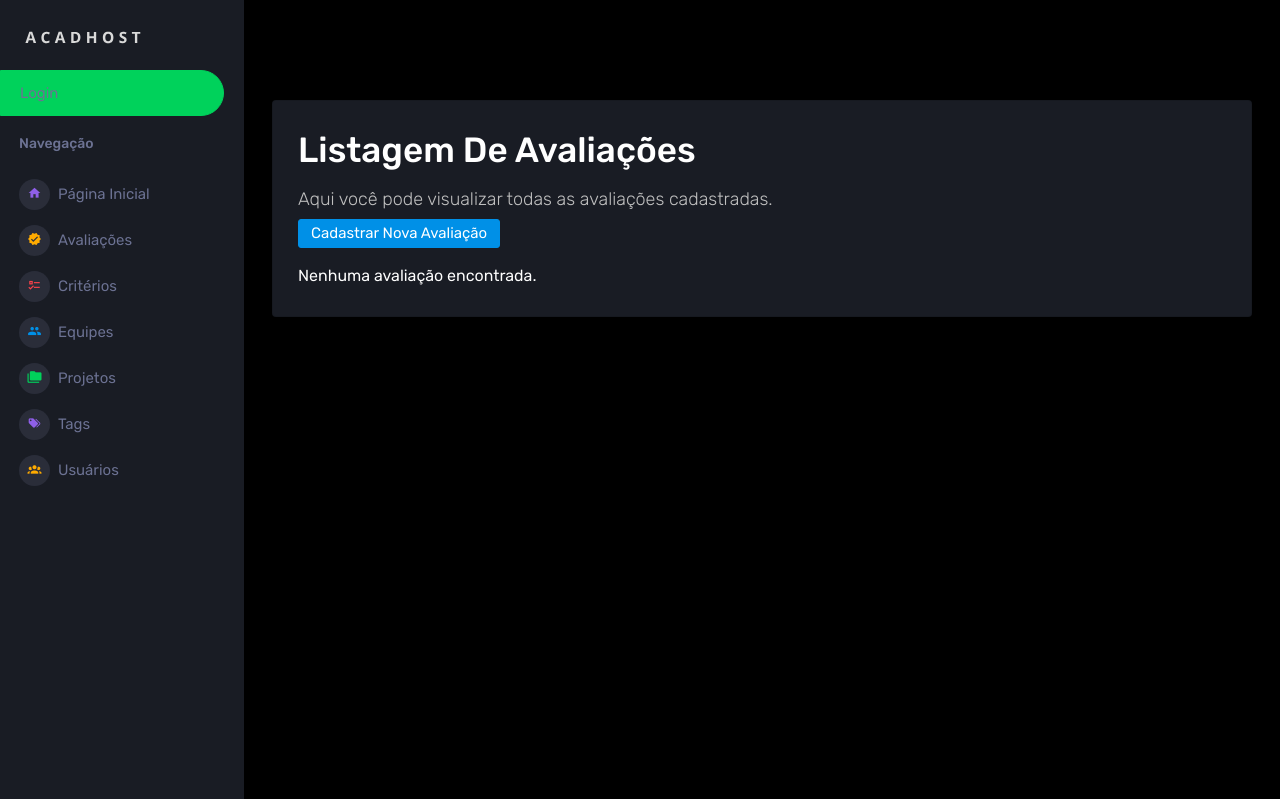
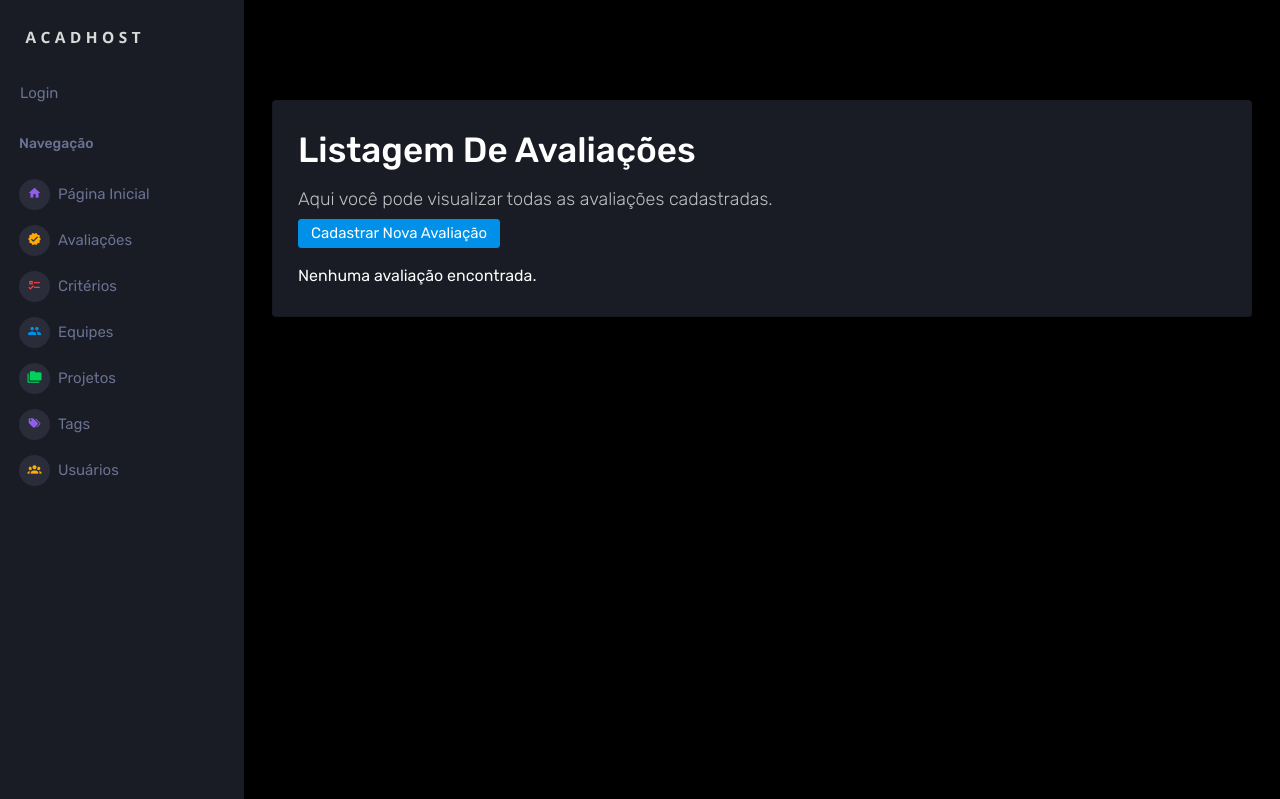
Before and after one commit to hilariosp/SisProjetos, a Django app: template templates/avaliacao/index.html in a window 1280 px wide. Shown: the top 799 px of the page. Run offline with Django 3.2, Linux system fonts and the light colour scheme; the template is opened without the code that fills it, so the values that code supplies are empty; some libraries are stand-ins or nearby versions.

Commit message:
update base.html

```diff
--- a/templates/base.html
+++ b/templates/base.html
@@ -70,7 +70,7 @@
           </li>
         {% else %}
         <li class="nav-item">
-            <a class="nav-link btn btn-success create-new-button" href="{% url 'login' %}">Login</a>
+            <a class="nav-link btn create-new-button" href="{% url 'login' %}">Login</a>
         </li>
           {% endif %}
           <li class="nav-item nav-category">
```
Also changed, not shown: db.sqlite3.
